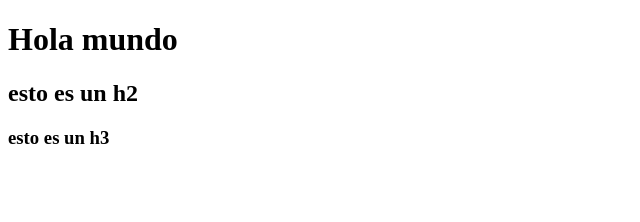
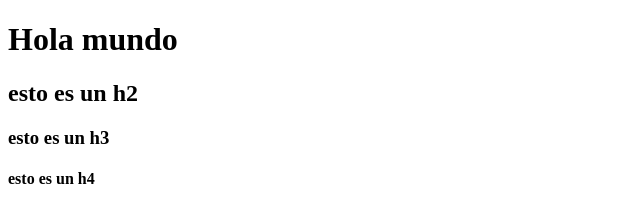
Before and after one commit to Leidyholguin/proyecto, a plain HTML site: page index.html in a window 1280 px wide. Shown: the whole page, without its empty margins (0-640 px from the left). Drawn offline with Linux system fonts and the light colour scheme.

Commit message:
agregue un h4

```diff
--- a/index.html
+++ b/index.html
@@ -11,5 +11,6 @@
     <h1>Hola mundo</h1>
     <h2>esto es un h2</h2>
     <h3>esto es un h3</h3>
+    <h4>esto es un h4</h4>
 </body>
 </html>
```
